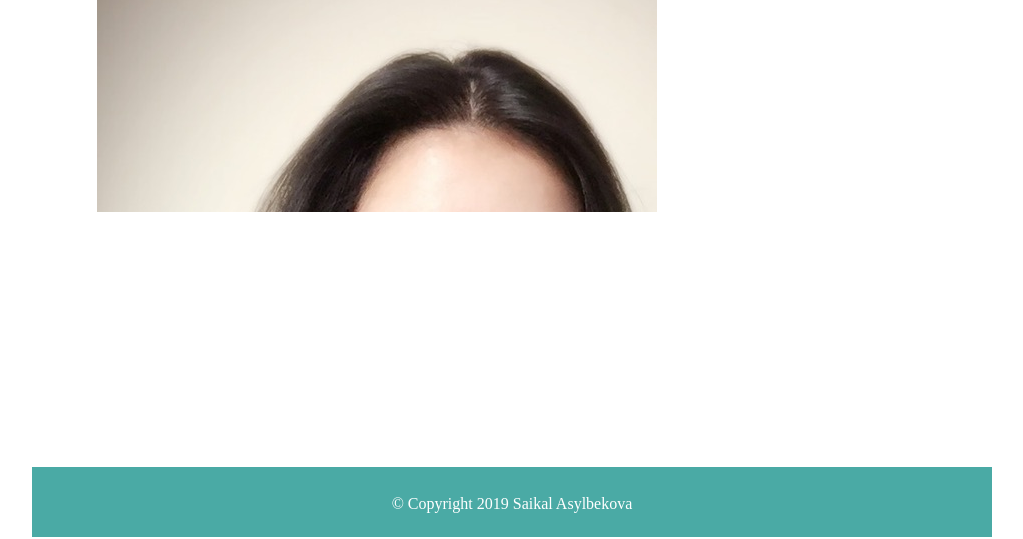
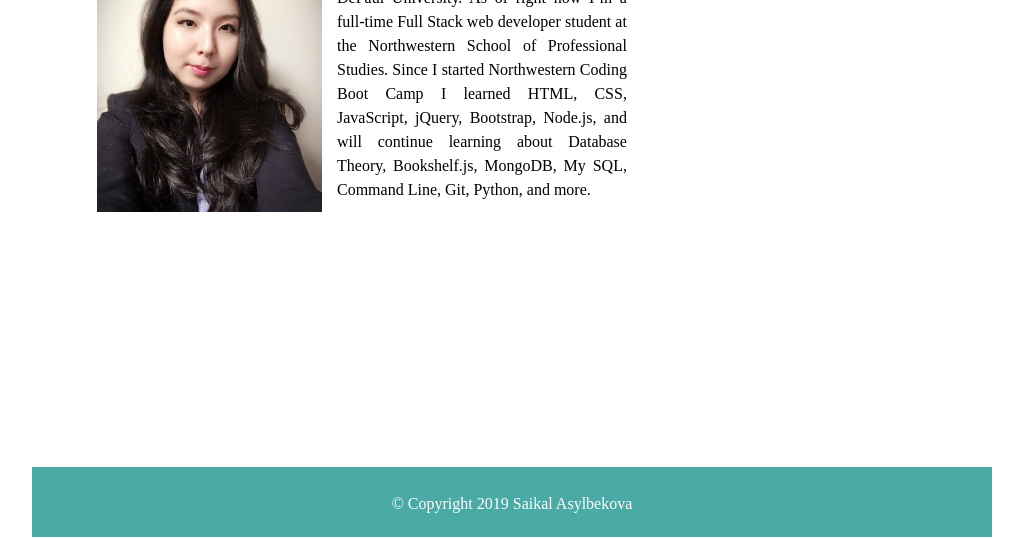
Before and after one commit to 7saikal/Responsive2, a plain HTML site: page index.html in a window 1280 px wide. Shown: the part 263-802 px from the top of the page, without its empty margins (128-1151 px from the left). Drawn offline with Linux system fonts and the light colour scheme.

```diff
--- a/assets/css/style.css
+++ b/assets/css/style.css
@@ -141,6 +141,7 @@ margin-right: 15px;
 #about img {
 float: left;
 margin: 15px 15px 0px 15px;
+size: 50px;
 
 }
 
--- a/index.html
+++ b/index.html
@@ -35,7 +35,7 @@
         <div id="about">
             <h2>About Me</h2>
             <hr>
-            <img src="./assets/Images/Saikalphoto.jpg" class="auth-image" alt="Saikalphoto">
+            <img src="./assets/images/Saikalphoto.jpg" class="auth-image" alt="Saikalphoto" height="300">
             <p>
                 First, let me introduce myself. My name is Saikal Asylbekova. I graduated with a degree in Business management from DePaul University. As of right now I’m a full-time Full Stack web developer student at the Northwestern School of Professional Studies. Since I started Northwestern Coding Boot Camp I learned HTML, CSS, JavaScript, jQuery, Bootstrap, Node.js, and will continue learning about Database Theory, Bookshelf.js, MongoDB, My SQL, Command Line, Git, Python, and more.
             </p>
```
Also changed, not shown: assets/Images/contact.png (added), assets/Images/main.png (added), assets/Images/mobile.png (added), assets/Images/mobile1.png (added), assets/Images/portfolio.png (added), 2 other files.
